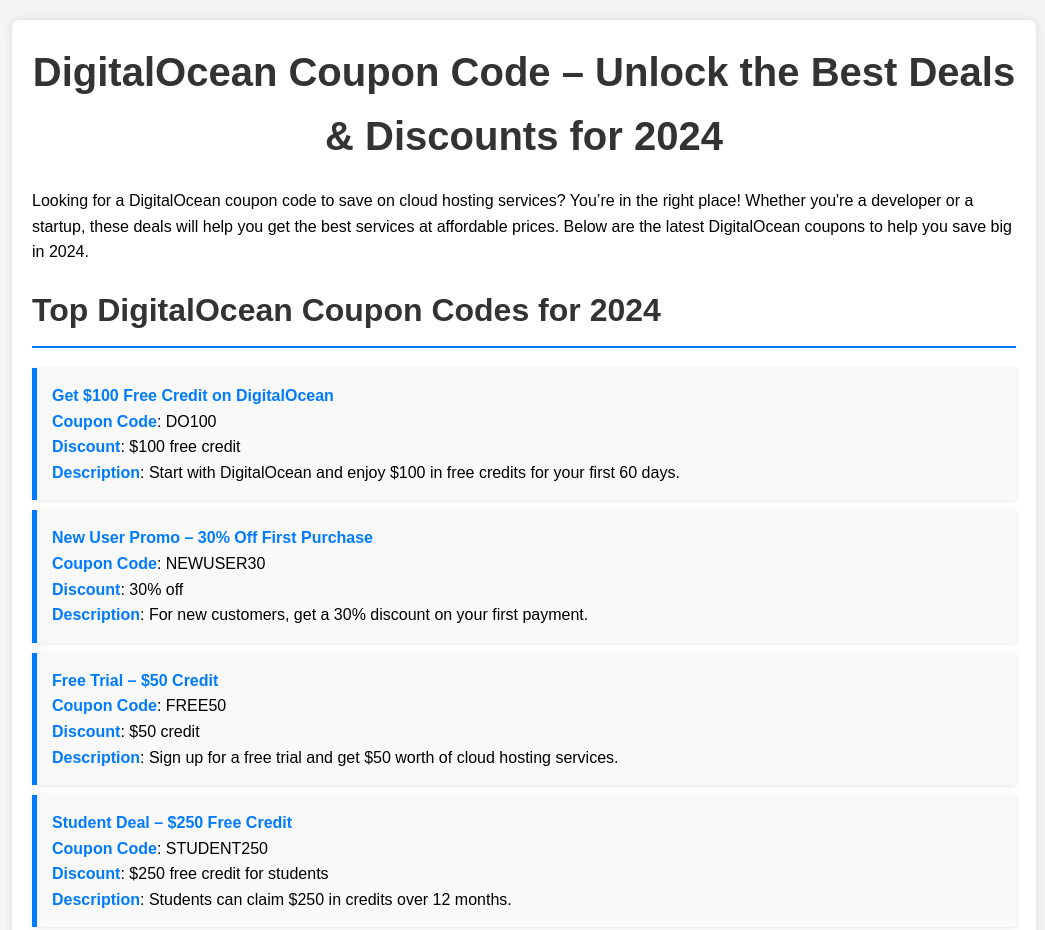
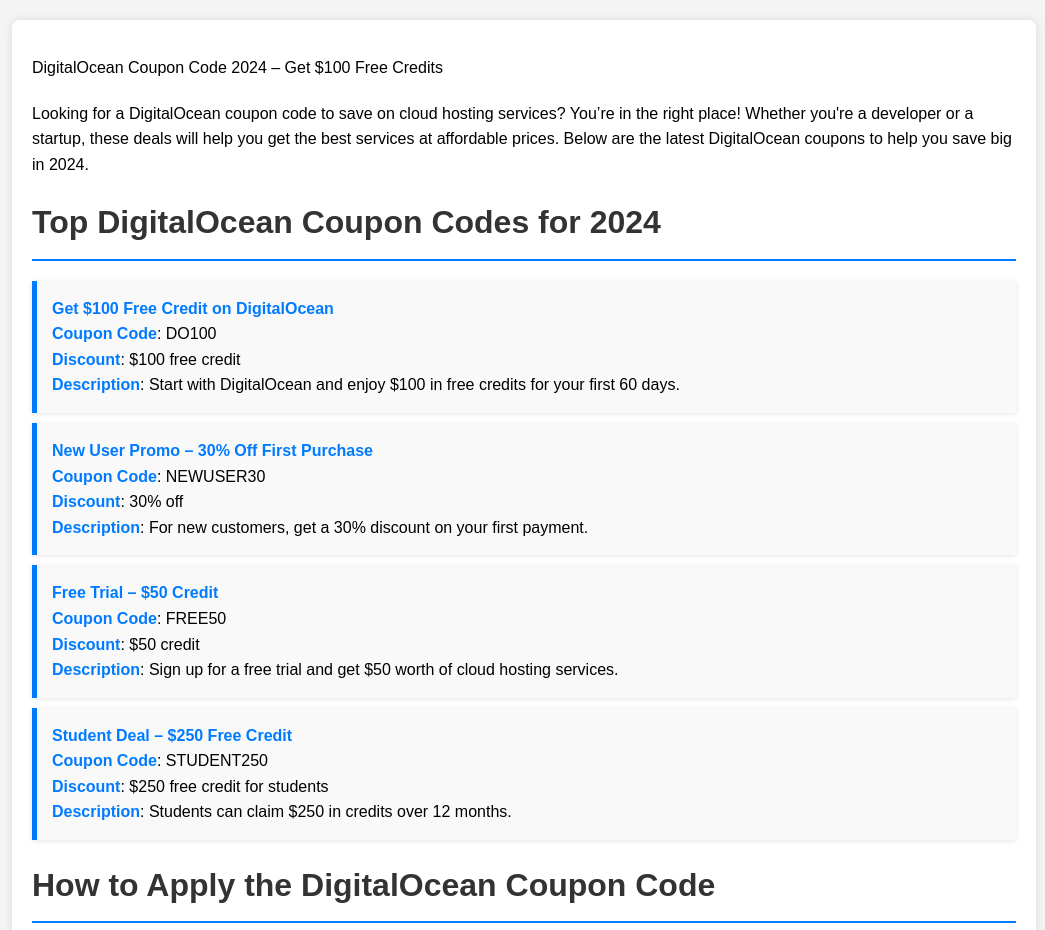
Before and after one commit to dealsandcoupon/digitalocean-coupon-code, a plain HTML site: page index.html in a window 1280 px wide. Shown: the top 930 px of the page, without its empty margins (116-1161 px from the left). Drawn offline with Linux system fonts and the light colour scheme.

Commit message:
Update index.html

```diff
--- a/index.html
+++ b/index.html
@@ -127,7 +127,7 @@
 <body>
 
     <div class="container">
-        <h1>DigitalOcean Coupon Code – Unlock the Best Deals & Discounts for 2024</h1>
+        <h1></h1>DigitalOcean Coupon Code 2024 – Get $100 Free Credits</h1>
 
         <p>Looking for a DigitalOcean coupon code to save on cloud hosting services? You’re in the right place! Whether you're a developer or a startup, these deals will help you get the best services at affordable prices. Below are the latest DigitalOcean coupons to help you save big in 2024.</p>
 
```
